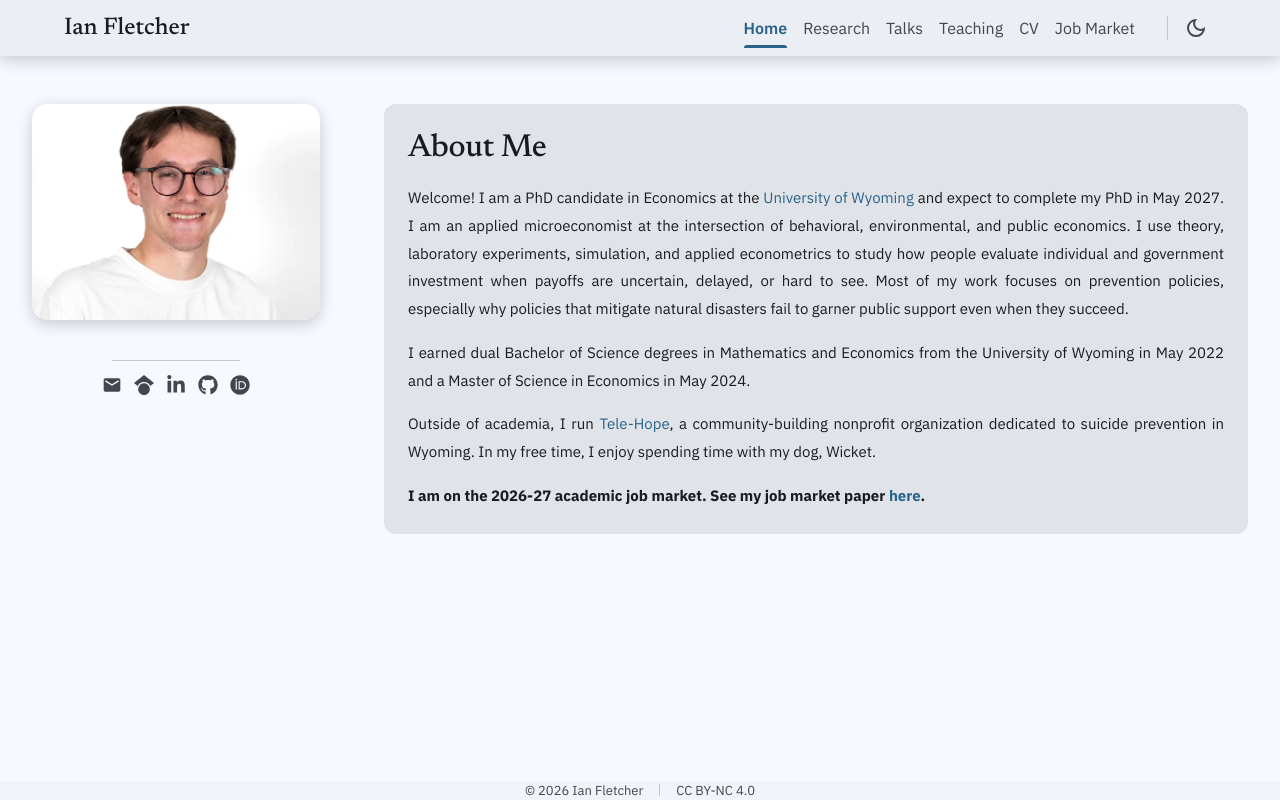
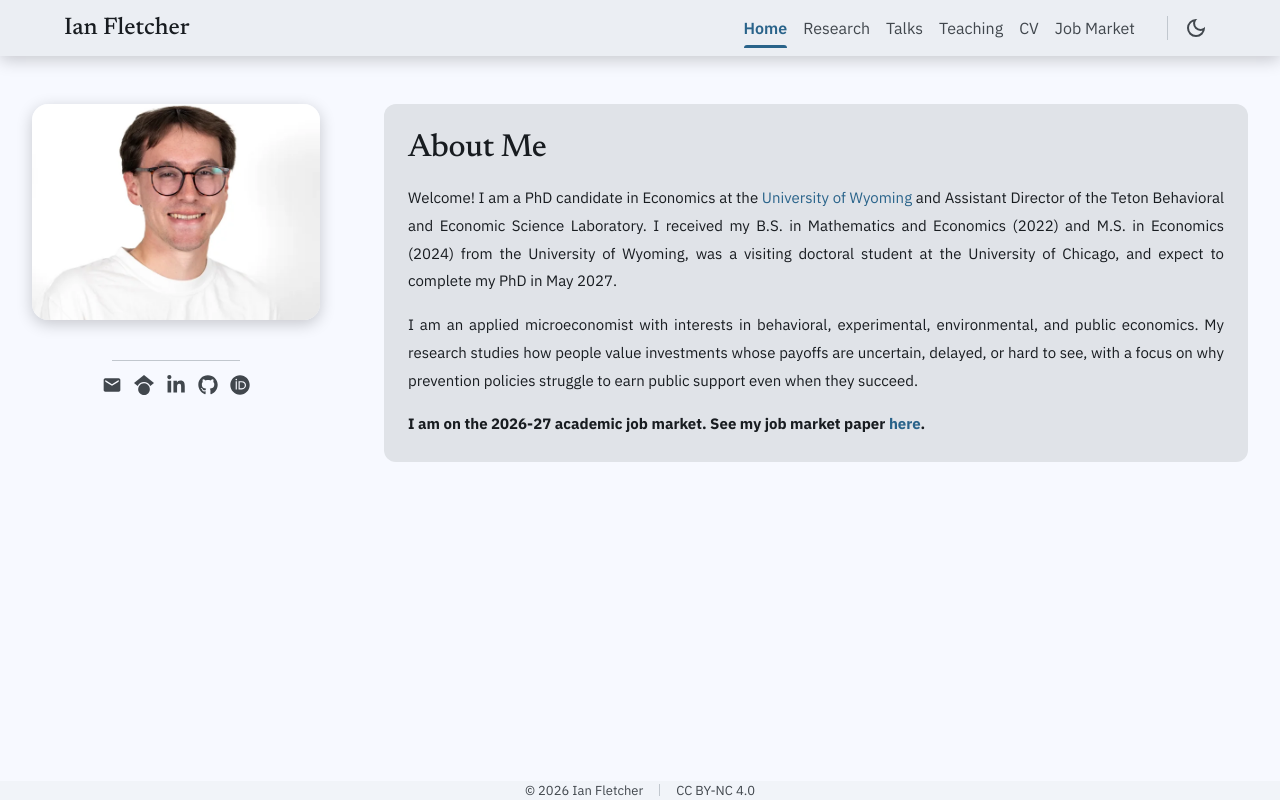
Before and after one commit to fletcherian/fletcherian.github.io, a Next.js app: page / in a window 1280 px wide. Built offline with nearby package versions, Linux system fonts and the light colour scheme.

Commit message:
Revise bio section for clarity and conciseness

```diff
--- a/content.js
+++ b/content.js
@@ -46,14 +46,9 @@ const content = {
       [
         'Welcome! I am a PhD candidate in Economics at the ',
         { text: 'University of Wyoming', href: 'https://www.uwyo.edu/econ/' },
-        ' and expect to complete my PhD in May 2027. I am an applied microeconomist at the intersection of behavioral, environmental, and public economics. I use theory, laboratory experiments, simulation, and applied econometrics to study how people evaluate individual and government investment when payoffs are uncertain, delayed, or hard to see. Most of my work focuses on prevention policies, especially why policies that mitigate natural disasters fail to garner public support even when they succeed.',
+        ' and Assistant Director of the Teton Behavioral and Economic Science Laboratory. I received my B.S. in Mathematics and Economics (2022) and M.S. in Economics (2024) from the University of Wyoming, was a visiting doctoral student at the University of Chicago, and expect to complete my PhD in May 2027.',
       ],
-      'I earned dual Bachelor of Science degrees in Mathematics and Economics from the University of Wyoming in May 2022 and a Master of Science in Economics in May 2024.',
-      [
-        'Outside of academia, I run ',
-        { text: 'Tele-Hope', href: 'https://www.tele-hope.org/' },
-        ', a community-building nonprofit organization dedicated to suicide prevention in Wyoming. In my free time, I enjoy spending time with my dog, Wicket.',
-      ],
+      'I am an applied microeconomist with interests in behavioral, experimental, environmental, and public economics. My research studies how people value investments whose payoffs are uncertain, delayed, or hard to see, with a focus on why prevention policies struggle to earn public support even when they succeed.',
     ],
   },
 
```
